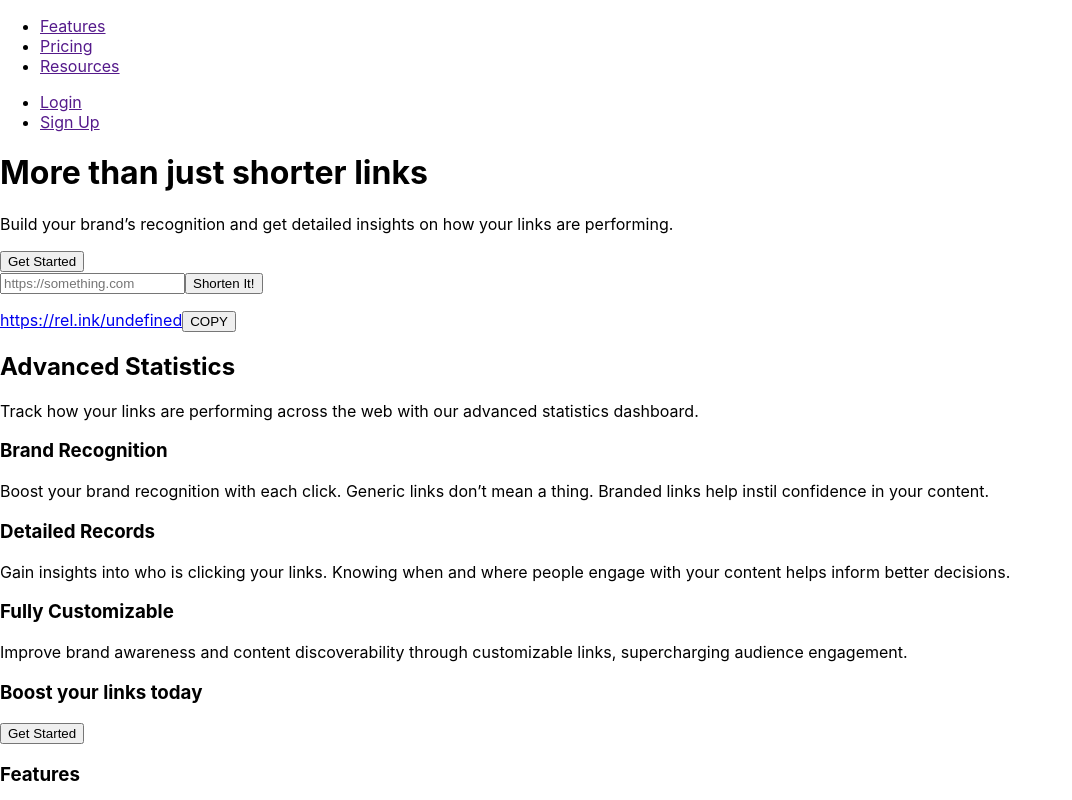
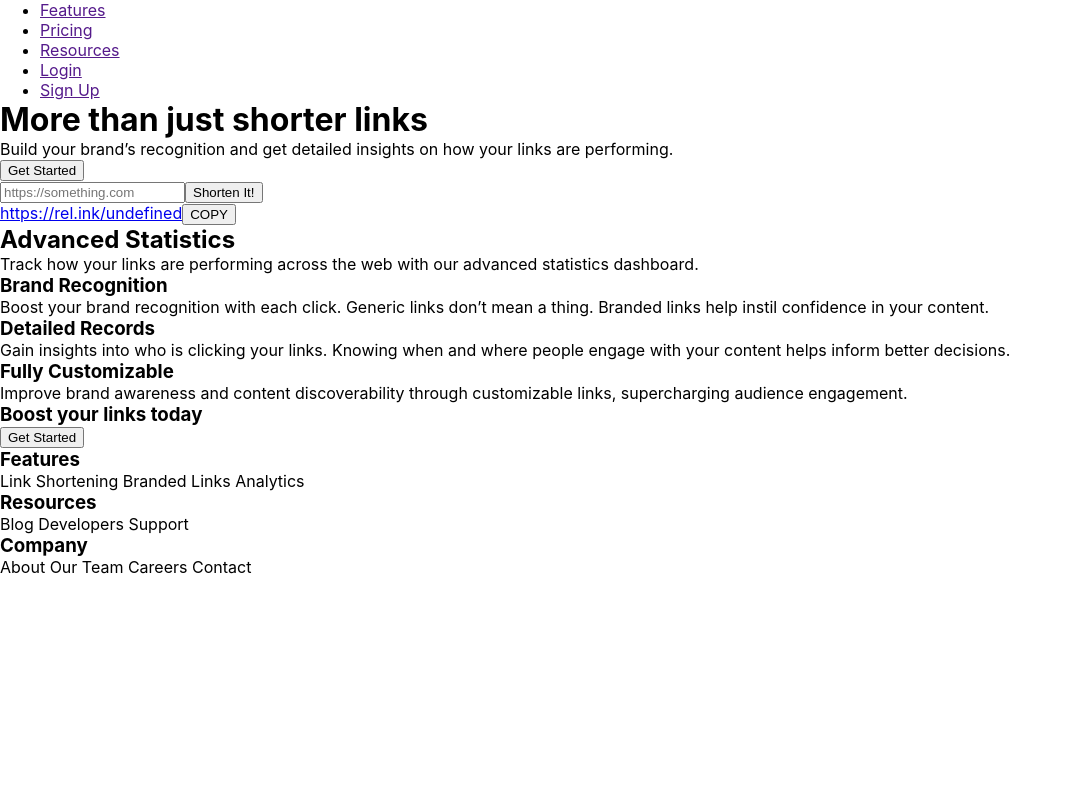
Before and after one commit to mrzacsmith/shorter-url, a React (Create React App) app: page / in a window 1280 px wide. Shown: the top 800 px of the page, without its empty margins (0-1072 px from the left). Built offline with nearby package versions, Linux system fonts and the light colour scheme.

Commit message:
add, update theme for app

```diff
--- a/src/index.css
+++ b/src/index.css
@@ -11,3 +11,8 @@ code {
   font-family: source-code-pro, Menlo, Monaco, Consolas, 'Courier New',
     monospace;
 }
+
+*,
+html {
+  margin: 0;
+}
--- a/src/index.js
+++ b/src/index.js
@@ -1,11 +1,15 @@
 import React from 'react'
 import ReactDOM from 'react-dom'
+import { ThemeProvider } from 'styled-components'
 import './index.css'
+import theme from './theme'
 import App from './App'
 
 ReactDOM.render(
   <React.StrictMode>
-    <App />
+    <ThemeProvider theme={theme}>
+      <App />
+    </ThemeProvider>
   </React.StrictMode>,
   document.getElementById('root')
 )
```
